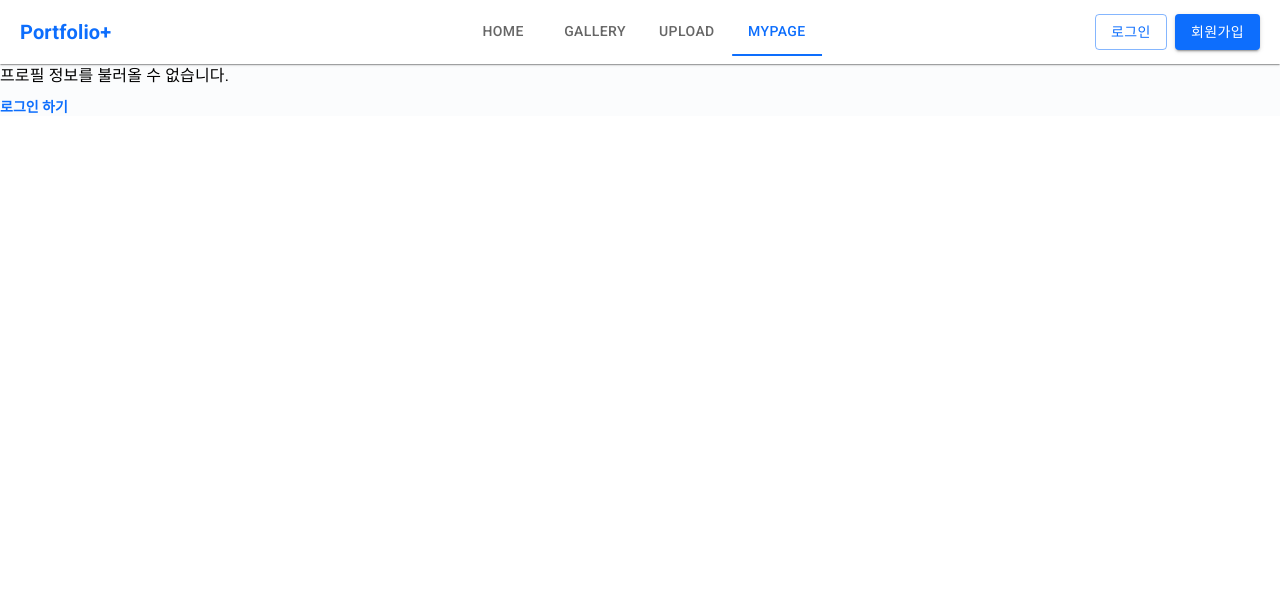
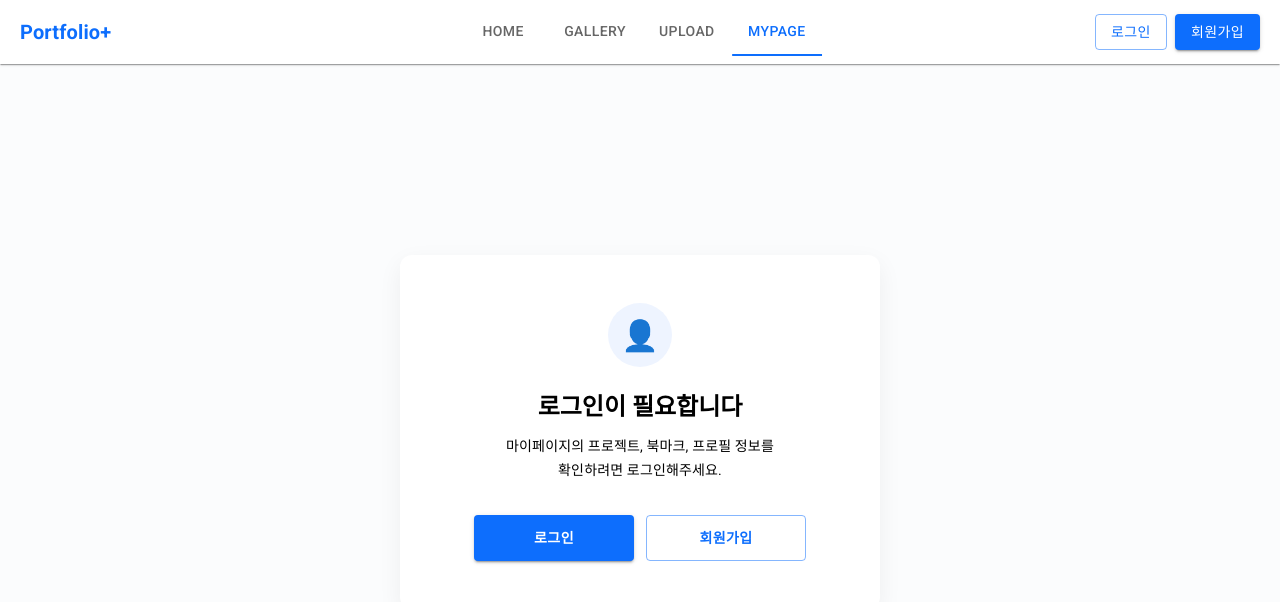
Before and after one commit to raspbsb/EST_FE_13_3rd_Project, a React (Vite) app in the folder app/: page /mypage in a window 1280 px wide. Shown: the top 602 px of the page. Built offline with nearby package versions, Linux system fonts and the light colour scheme; no server answers.

Commit message:
style: mypage 빈 화면 UI 개선

```diff
--- a/app/src/layouts/MyPageLayout.jsx
+++ b/app/src/layouts/MyPageLayout.jsx
@@ -1,11 +1,12 @@
 import { useSelector } from "react-redux";
-import { Outlet } from "react-router-dom";
+import { Outlet, Link as RouterLink } from "react-router-dom";
 import { useState, useEffect } from "react";
 import useNotifications from "../hooks/useNotifications";
 
 import Container from "@mui/material/Container";
 import Text from "@mui/material/Typography";
-import Link from "@mui/material/Link";
+import Button from "@mui/material/Button";
+import Box from "@mui/material/Box";
 import { Stack } from "@mui/material";
 
 import ProfileHeader from "../components/mypage/ProfileHeader";
@@ -37,23 +38,159 @@ export default function MyPageLayout() {
     return null;
   }
 
+  // 로그인하지 않은 상태
+  if (user === null) {
+    return (
+      <Box
+        component="main"
+        sx={{
+          minHeight: "calc(100vh - 64px)",
+          display: "flex",
+          alignItems: "center",
+          justifyContent: "center",
+          px: 2,
+          py: 6,
+          bgcolor: "background.default",
+        }}
+      >
+        <Box
+          sx={{
+            width: "100%",
+            maxWidth: 480,
+            textAlign: "center",
+            bgcolor: "#fff",
+            border: "1px solid secondary.main",
+            borderRadius: 3,
+            px: {
+              mobile: 3,
+              tablet: 5,
+              desktop: 6,
+            },
+            py: {
+              mobile: 5,
+              tablet: 6,
+              desktop: 7,
+            },
+            boxShadow: "0 8px 24px rgba(0, 0, 0, 0.06)",
+          }}
+        >
+          <Box
+            sx={{
+              width: 64,
+              height: 64,
+              mx: "auto",
+              mb: 3,
+              borderRadius: "50%",
+              display: "flex",
+              alignItems: "center",
+              justifyContent: "center",
+              bgcolor: "#eef4ff",
+              color: "primary.main",
+              fontSize: 30,
+            }}
+          >
+            👤
+          </Box>
+
+          <Text
+            component="h1"
+            variant="h5"
+            sx={{
+              fontWeight: 700,
+              mb: 1.5,
+            }}
+          >
+            로그인이 필요합니다
+          </Text>
+
+          <Text
+            component="p"
+            variant="body2"
+            color="text.secondary"
+            sx={{
+              lineHeight: 1.7,
+              mb: 4,
+              wordBreak: "keep-all",
+            }}
+          >
+            마이페이지의 프로젝트, 북마크, 프로필 정보를
+            <br />
+            확인하려면 로그인해주세요.
+          </Text>
+
+          <Stack
+            direction={{ mobile: "column", tablet: "row" }}
+            spacing={1.5}
+            sx={{
+              justifyContent: "center",
+            }}
+          >
+            <Button
+              component={RouterLink}
+              to="/login"
+              variant="contained"
+              fullWidth
+              sx={{
+                maxWidth: {
+                  tablet: 160,
+                },
+                py: 1.2,
+                fontWeight: 600,
+              }}
+            >
+              로그인
+            </Button>
+
+            <Button
+              component={RouterLink}
+              to="/signup"
+              variant="outlined"
+              fullWidth
+              sx={{
+                maxWidth: {
+                  tablet: 160,
+                },
+                py: 1.2,
+                fontWeight: 600,
+              }}
+            >
+              회원가입
+            </Button>
+          </Stack>
+        </Box>
+      </Box>
+    );
+  }
+
+  // 로그인했지만 profile 정보가 없는 상태
   if (!profile) {
     return (
-      <div>
-        <Text color="text.primary">프로필 정보를 불러올 수 없습니다.</Text>
-        <Link
-          href="/login"
-          underline="hover"
+      <Box
+        component="main"
+        sx={{
+          minHeight: "calc(100vh - 64px)",
+          display: "flex",
+          alignItems: "center",
+          justifyContent: "center",
+          px: 2,
+          py: 6,
+        }}
+      >
+        <Box
           sx={{
-            display: "flex",
-            mt: 1,
-            fontSize: 14,
-            fontWeight: 600,
+            textAlign: "center",
+            maxWidth: 420,
           }}
         >
-          로그인 하기
-        </Link>
-      </div>
+          <Text component="h1" variant="h6" sx={{ fontWeight: 700, mb: 1 }}>
+            프로필 정보를 불러올 수 없습니다.
+          </Text>
+
+          <Text component="p" variant="body2" color="text.secondary">
+            잠시 후 다시 시도해주세요.
+          </Text>
+        </Box>
+      </Box>
     );
   }
 
```
